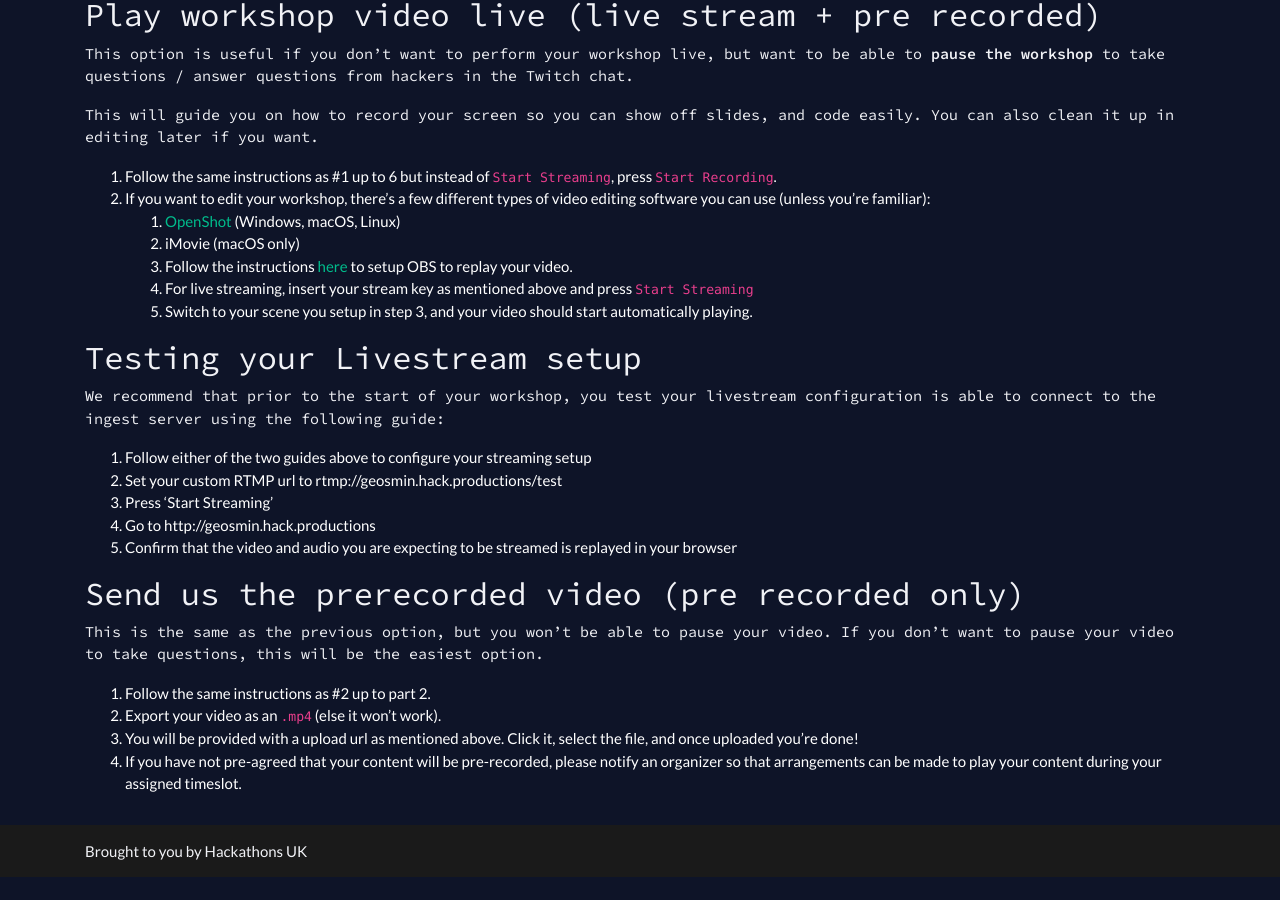
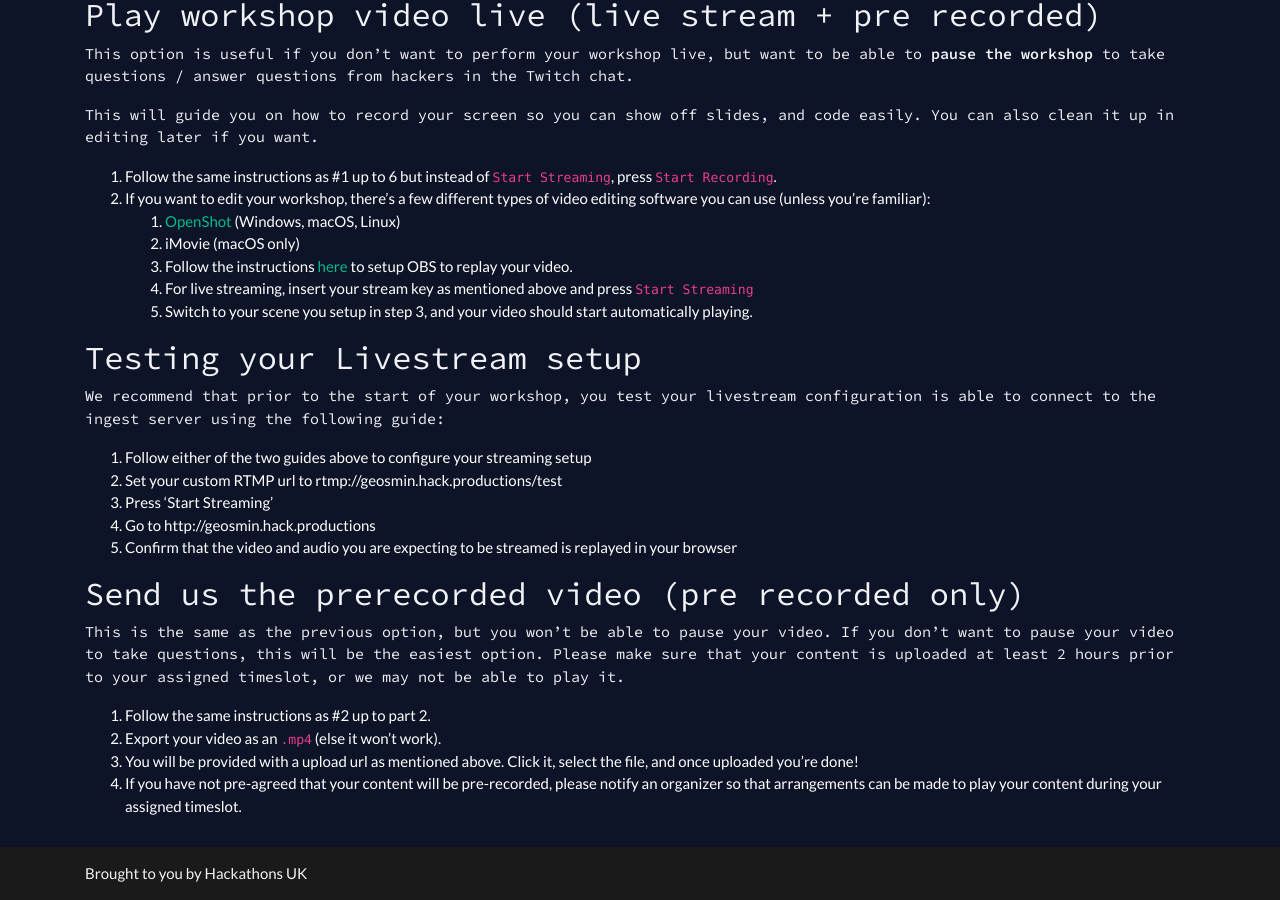
Before and after one commit to HackQuarantine/hq-website, a Jekyll site: the page built from workshops.md, in a window 1280 px wide and 900 px high, scrolled down 1099 px. Built offline with Jekyll 4.4.1, drawn with Linux system fonts in a browser that asks for light colours; nearby versions of some CDN libraries; before the commit the page ends 1976 px from its top, so only the background shows below that.

Commit message:
Update workshops.md

```diff
--- a/workshops.md
+++ b/workshops.md
@@ -62,7 +62,7 @@ We recommend that prior to the start of your workshop, you test your livestream
 
 ### Send us the prerecorded video (pre recorded only)
 
-This is the same as the previous option, but you won't be able to pause your video. If you don't want to pause your video to take questions, this will be the easiest option.
+This is the same as the previous option, but you won't be able to pause your video. If you don't want to pause your video to take questions, this will be the easiest option. Please make sure that your content is uploaded at least 2 hours prior to your assigned timeslot, or we may not be able to play it.
 
 1. Follow the same instructions as #2 up to part 2.
 2. Export your video as an `.mp4` (else it won't work).
```
